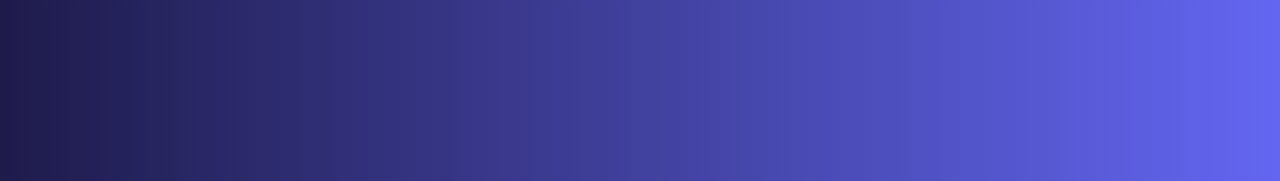
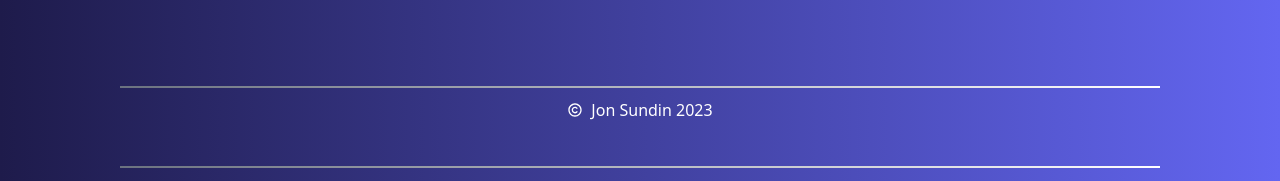
Before and after one commit to jmsundin/jonsundin.com, a Next.js app: page /layout in a window 1280 px wide. Shown: the part 756-937 px from the top of the page. Built offline with nearby package versions, Linux system fonts and the light colour scheme; no server answers.

Commit message:
implemented footer component

```diff
--- /dev/null
+++ b/components/Footer.js
@@ -0,0 +1,19 @@
+import { RiCopyrightLine } from "react-icons/ri";
+
+function Footer() {
+  return (
+    <footer className="absolute bottom-0 left-0 right-0">
+      <div className="flex flex-row justify-center text-white p-4">
+        <div className="bg-gradient-to-r from-gray-500 to-white h-0.5 w-5/6 mx-auto">
+          {" "}
+          <p className="flex gap-2 justify-center items-center py-3">
+            <RiCopyrightLine className="inline-block" /> Jon Sundin 2023
+          </p>
+        </div>
+        <p className="flex gap-1 justify-center items-center py-4"> </p>
+      </div>
+    </footer>
+  );
+}
+
+export default Footer;
```
